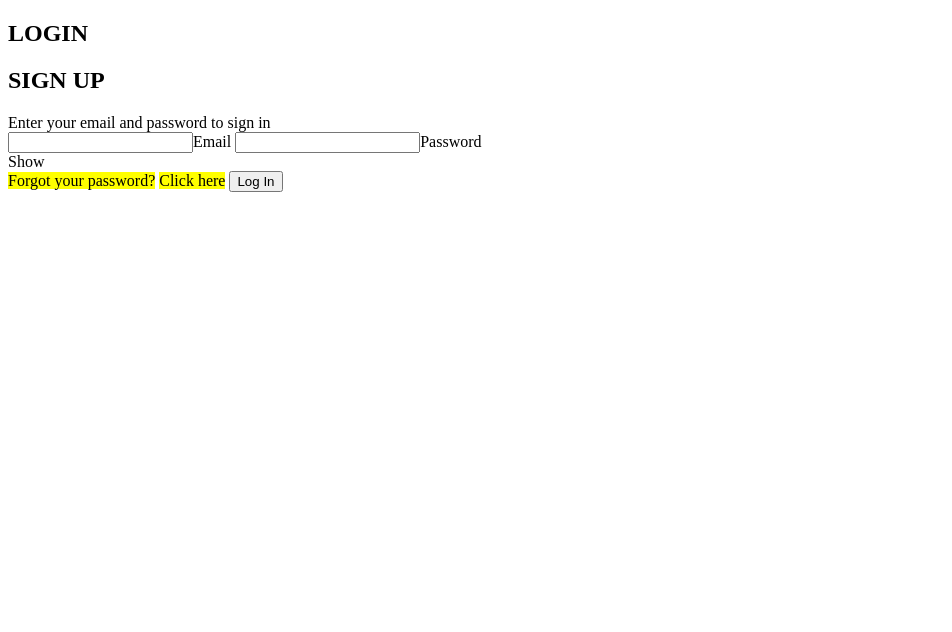
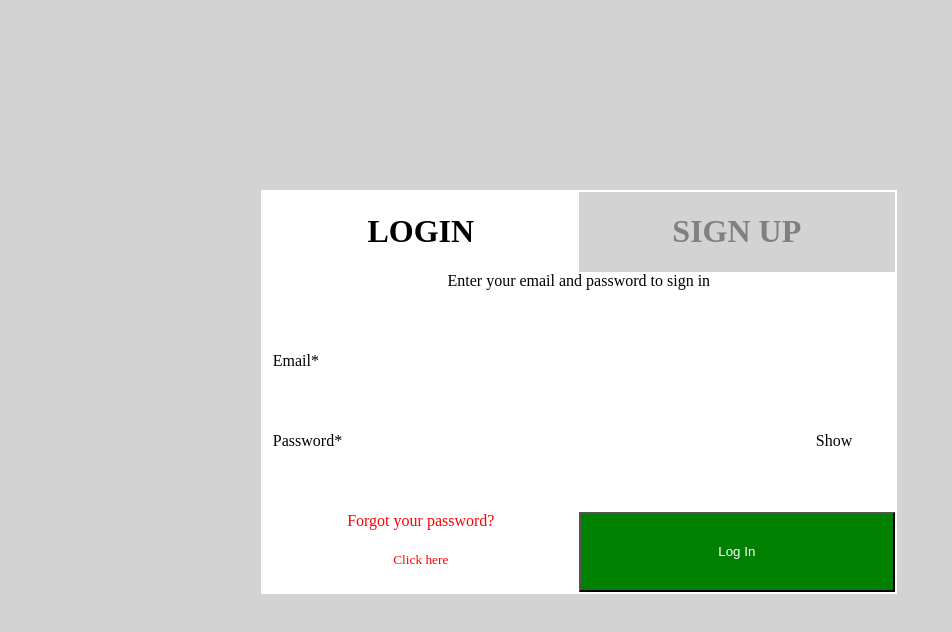
Before and after one commit to cs-fullstack-2020-spring/css-grid-practice1-MaryHooker, a plain HTML site: page index.html in a window 1280 px wide. Shown: the whole page, without its empty margins (0-952 px from the left). Drawn offline with Linux system fonts and the light colour scheme.

Commit message:
More_changes

```diff
--- a/index.html
+++ b/index.html
@@ -8,17 +8,17 @@
 </head>
 <body>
 
-    <nav class=".container">
+    <div class="container">
 
-        <header>
-            <h1 id="login">LOGIN</h1>
-            <h1 id="sign_up">SIGN UP</h1>
-        </header>
+
+            <header id="login"><h1>LOGIN</h1></header>
+            <header id="sign_up"><h1>SIGN UP</h1></header>
+
 
         <section id="text">Enter your email and password to sign in</section>
 
-        <input type="text" id="class">Email</input>
-        <input type="text" id="password">Password</input>
+        <div id="class">Email*</div>
+        <div id="password">Password*</div>
 
         <aside id="show">Show</aside>
 
@@ -28,7 +28,7 @@
         <button id="button">Log In</button>
 
 
-    </nav>
+    </div>
 
 </body>
 </html>
--- a/style.css
+++ b/style.css
@@ -0,0 +1,79 @@
+html, body{
+    height: 100%;
+    background-color: lightgray;
+}
+
+.container{
+    display: grid;
+    grid-template-columns: repeat(8, 1fr);
+    grid-template-rows: repeat(10, 1fr);
+    height: 50%;
+    width: 50%;
+    border: solid 2px white;
+    background-color: white;
+    margin-top: 15%;
+    margin-left: 20%;
+    align-content: center;
+    justify-content: center;
+}
+
+#login{
+    grid-column: 1/5;
+    grid-row: 1/3;
+    text-align: center;
+}
+
+#sign_up{
+    grid-column: 5/9;
+    grid-row: 1/3;
+    background-color: lightgray;
+    color: gray;
+    text-align: center;
+}
+
+#text{
+    grid-column: 1/9;
+    grid-row: 3/5;
+    text-align: center;
+}
+
+#class{
+    grid-column: 1/9;
+    grid-row: 5/6;
+    padding-left: 10px;
+}
+
+#password{
+    grid-column: 1/8;
+    grid-row: 7/8;
+    padding-left: 10px;
+}
+
+#show{
+    grid-column: 8/9;
+    grid-row: 7/9;
+}
+
+#forgot{
+    grid-column: 1/5;
+    grid-row: 9/10;
+    background-color: white;
+    color: red;
+    text-align: center;
+}
+
+#click{
+    grid-column: 1/5;
+    grid-row: 10/11;
+    background-color: white;
+    color: red;
+    text-align: center;
+    font-size: smaller ;
+}
+
+#button{
+    grid-column: 5/9;
+    grid-row: 9/11;
+    background-color: green;
+    color: white;
+}
```
